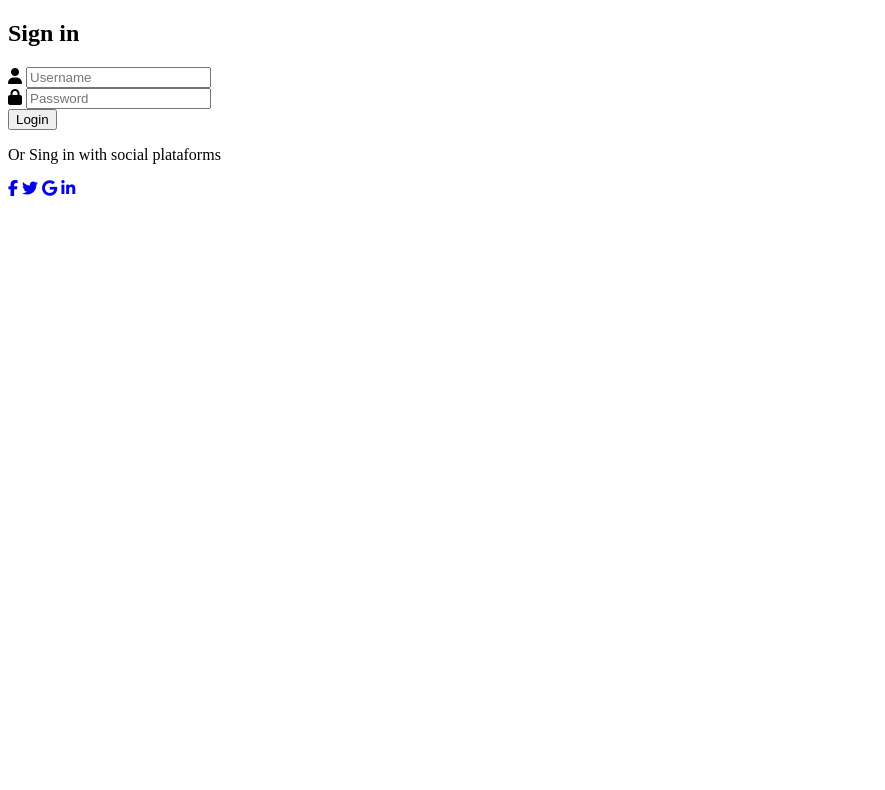
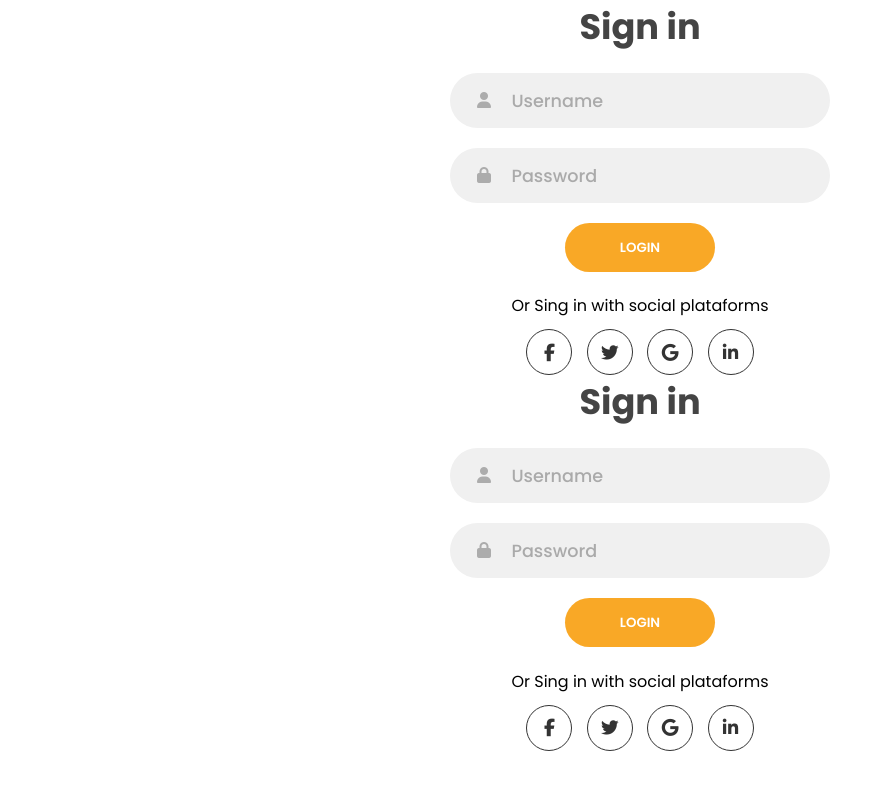
Before and after one commit to RafaSouzaReis/Login-Animated, a plain HTML site: page index.html in a window 1280 px wide. Shown: the whole page, without its empty margins (0-885 px from the left). Drawn offline with Linux system fonts and the light colour scheme.

Commit message:
Form login and style css form
Form login and style css form

```diff
--- a/index.html
+++ b/index.html
@@ -4,6 +4,13 @@
     <meta charset="UTF-8" />
     <meta http-equiv="X-UA-Compatible" content="IE=edge" />
     <meta name="viewport" content="width=device-width, initial-scale=1.0" />
+
+    <link rel="preconnect" href="https://fonts.googleapis.com" />
+    <link rel="preconnect" href="https://fonts.gstatic.com" crossorigin />
+    <link
+      href="https://fonts.googleapis.com/css2?family=Poppins:wght@200;300;400;500;600;700&display=swap"
+      rel="stylesheet"
+    />
 
     <link rel="stylesheet" href="style.css" />
 
@@ -26,8 +33,31 @@
             <input type="submit" value="Login" class="btn" />
             <p class="text-social">Or Sing in with social plataforms</p>
             <div class="social-media">
-              <a href="#" class="social-icon">
-                <i class="fab fa-facebook-f"></i
+              <a href="#" class="social-icon"
+                ><i class="fab fa-facebook-f"></i
+              ></a>
+              <a href="#" class="social-icon"><i class="fab fa-twitter"></i></a>
+              <a href="#" class="social-icon"><i class="fab fa-google"></i></a>
+              <a href="#" class="social-icon"
+                ><i class="fab fa-linkedin-in"></i
+              ></a>
+            </div>
+          </form>
+          <form action="" class="form-signin">
+            <h2 class="title">Sign in</h2>
+            <div class="input-field">
+              <i class="fas fa-user"></i>
+              <input type="text" placeholder="Username" />
+            </div>
+            <div class="input-field">
+              <i class="fas fa-lock"></i>
+              <input type="password" placeholder="Password" />
+            </div>
+            <input type="submit" value="Login" class="btn" />
+            <p class="text-social">Or Sing in with social plataforms</p>
+            <div class="social-media">
+              <a href="#" class="social-icon"
+                ><i class="fab fa-facebook-f"></i
               ></a>
               <a href="#" class="social-icon"><i class="fab fa-twitter"></i></a>
               <a href="#" class="social-icon"><i class="fab fa-google"></i></a>
--- a/style.css
+++ b/style.css
@@ -0,0 +1,121 @@
+*{
+    margin: 0;
+    padding: 0;
+    box-sizing: border-box;
+}
+
+body, input{
+    font-family: 'Poppins', sans-serif;
+}
+
+.container{
+    position: relative;
+    width: 100%;
+    min-height: 100vh;
+    background-color: #fff;
+    overflow: hidden;
+}
+
+.container-form{
+    position: absolute;
+    width: 100%;
+    height: 100%;
+    top: 0;
+    left: 0;
+}
+
+form{
+    display:flex;
+    align-items: center;
+    justify-content: center;
+    flex-direction: column;
+}
+
+.title{
+    font-size: 2.2rem;
+    color: #444;
+    margin-bottom: 10px;
+}
+
+.input-field{
+    max-width: 380px;
+    width: 100%;
+    height: 55px;
+    background-color: #f0f0f0;
+    margin: 10px 0;
+    border-radius: 55px;
+    display: grid;
+    grid-template-columns: 15% 85%;
+    padding: 0 .4rem    ;
+}
+
+.input-field i{
+    text-align: center;
+    line-height: 55px;
+    color: #acacac;
+    font: 1.1rem;
+}
+
+.input-field input{
+    background: none;
+    outline: none;
+    border: none;
+    line-height: 1;
+    font-weight: 600;
+    font-size: 1.1rem;
+    color: #333;
+}
+
+.input-field input::placeholder{
+    color: #aaa;
+    font-weight: 500;
+}
+
+.btn{
+    width: 150px;
+    height: 49px;
+    border: none;
+    outline: none;
+    border-radius: 49px;
+    cursor: pointer;
+    background-color: #F9A826;
+    color: #fff;
+    text-transform: uppercase;
+    font-weight: 600;
+    margin: 10px 0;
+    transition: .5s;
+}
+
+.btn:hover{
+    background-color: #ca8a23;
+}
+
+.text-social{
+    padding: .7rem 0;
+    font-size: 1rem;
+}
+
+.social-media{
+    display: flex;
+    justify-content: center;
+}
+
+.social-icon{
+    height: 46px;
+    width: 46px;
+    border: 1px solid #333;
+    margin: 0 0.45rem;
+    display: flex;
+    justify-content: center;
+    align-items: center;
+    text-decoration: none;
+    color: #333;
+    font-size: 1.1rem;
+    border-radius: 50%;
+    transition: 0.3s;
+}
+
+.social-icon:hover{
+    color: #F9A826;
+    border-color: #F9A826;
+}
```
